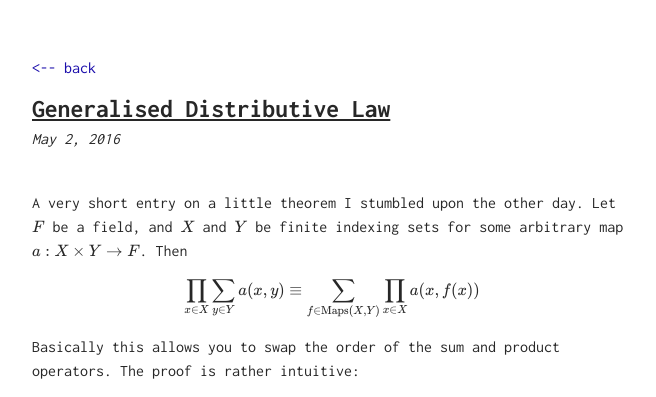
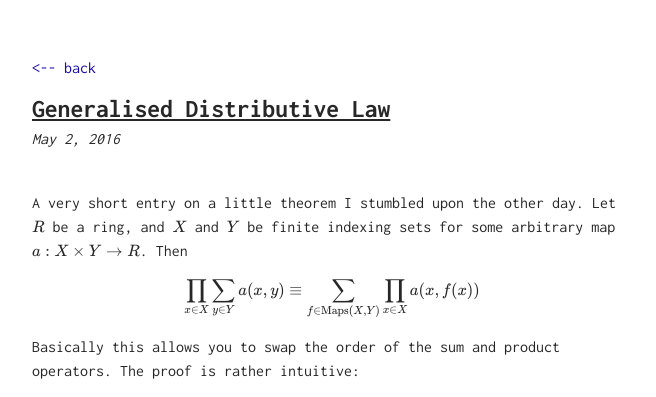
Before and after one commit to a3gis/a3gis.github.io, a Jekyll site: the page built from _posts/2016-05-02-generalised-distributive-law.md, in a window 1280 px wide. Shown: the top 397 px of the page, without its empty margins (308-964 px from the left). Built offline with Jekyll 4.4.1, drawn with Linux system fonts in a browser that asks for light colours; formulas are drawn with MathJax 3.

Commit message:
small edit

```diff
--- a/CNAME
+++ /dev/null
@@ -1 +0,0 @@
-micahcowell.com
--- a/_posts/2016-05-02-generalised-distributive-law.md
+++ b/_posts/2016-05-02-generalised-distributive-law.md
@@ -3,7 +3,7 @@ layout: post
 title: Generalised Distributive Law
 ---
 
-A very short entry on a little theorem I stumbled upon the other day. Let $F$ be a field, and $X$ and $Y$ be finite indexing sets for some arbitrary map $a : X \times Y \to F$. Then
+A very short entry on a little theorem I stumbled upon the other day. Let $R$ be a ring, and $X$ and $Y$ be finite indexing sets for some arbitrary map $a : X \times Y \to R$. Then
 
 $$
   \prod_{x \in X} \sum_{y \in Y} a(x,y)
```
